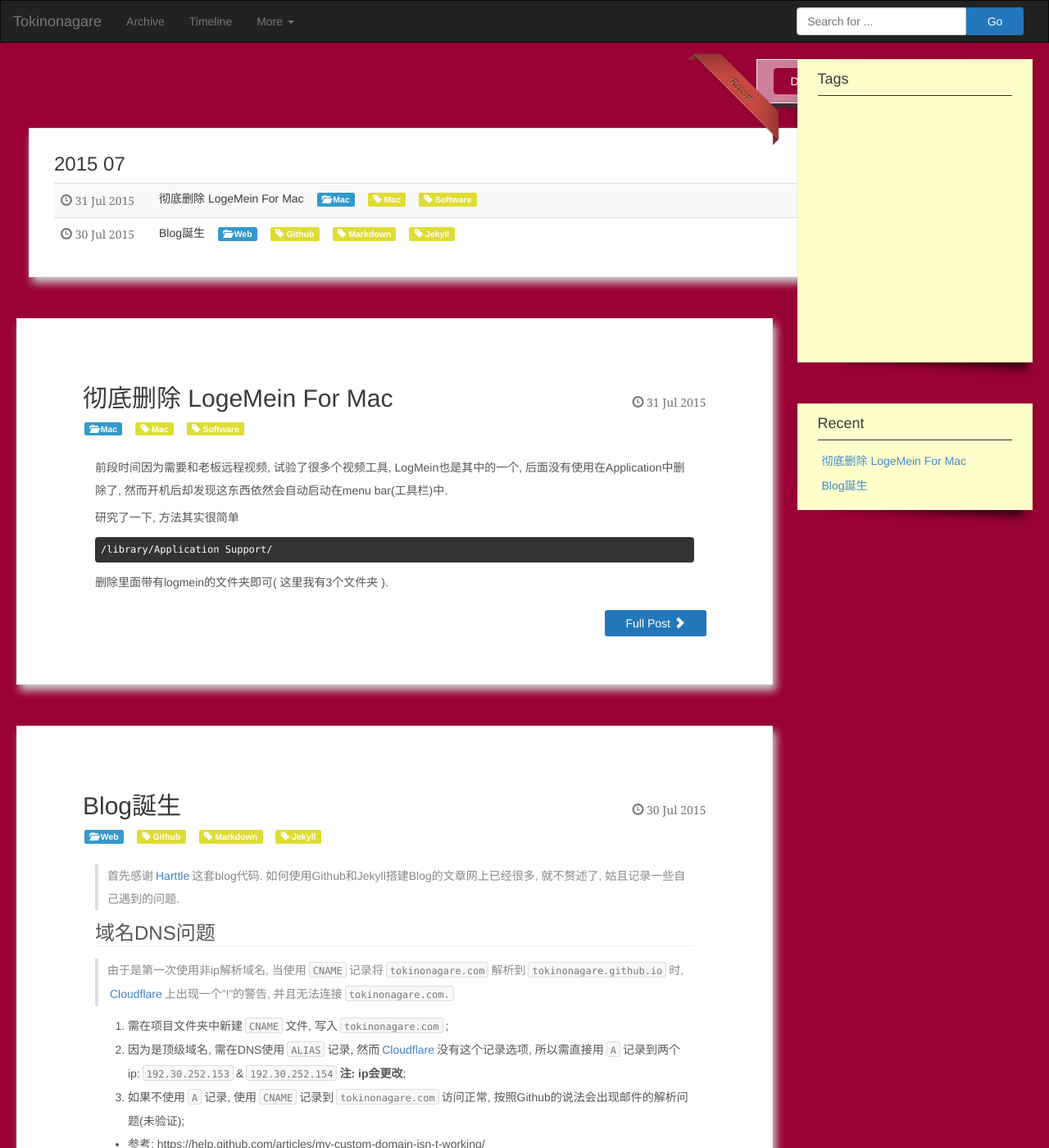
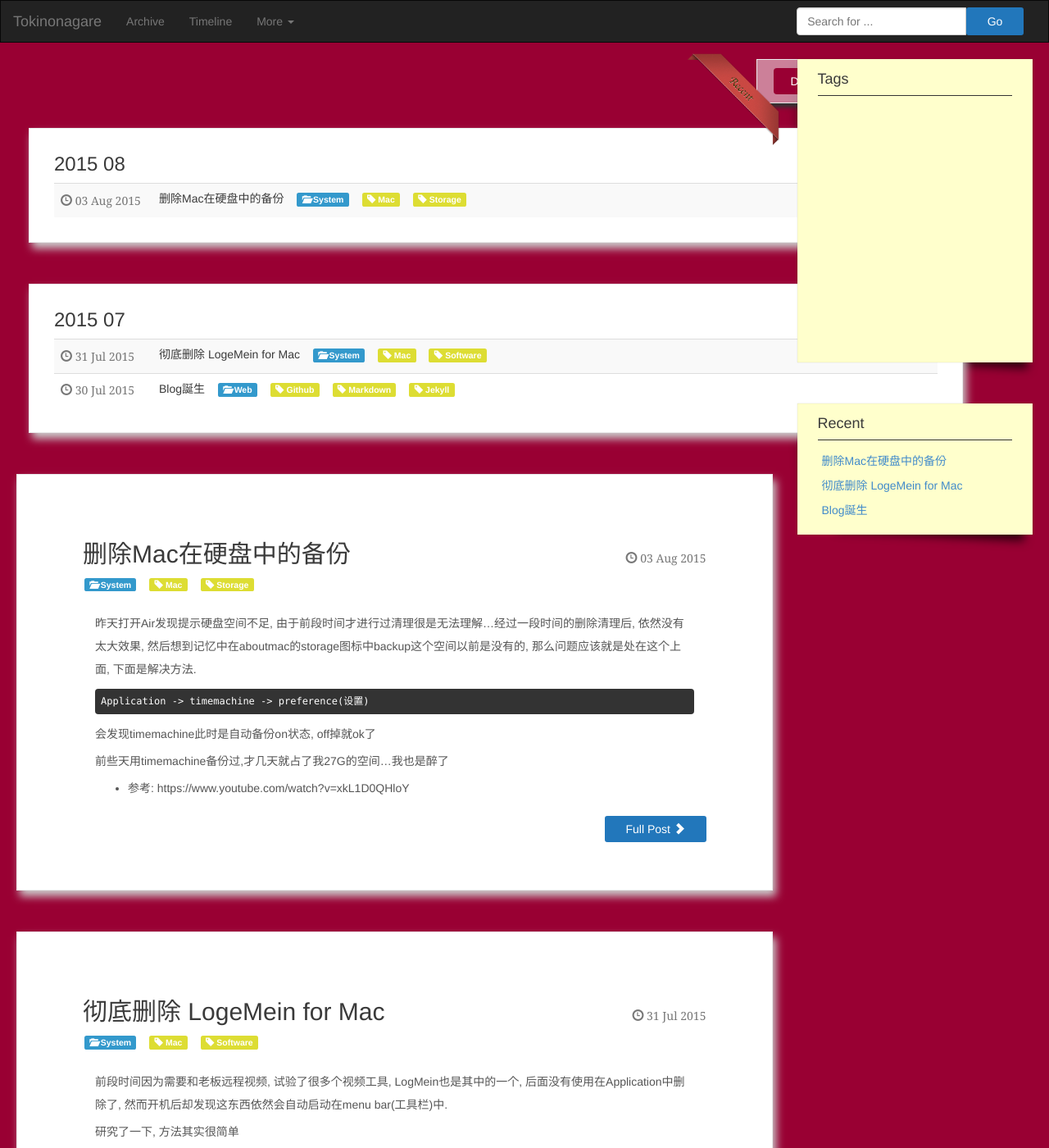
Before and after one commit to tokinonagare/tokinonagare.github.io, a Jekyll site: the page built from index.html, in a window 1280 px wide and 1400 px high. Shown: the whole window at 82% size. Built offline with Jekyll 4.4.1, drawn with Linux system fonts in a browser that asks for light colours; nearby versions of some CDN libraries; library files that are not in the unit come from our copies; Markdown is read by kramdown in place of the engine named in the settings; the list of posts is cut into pages by our own code; comment, search, counter and statistics services are not loaded.

Commit message:
Blog post

````diff
--- a/_posts/2015-7-31-delete_logemein_for_mac.md
+++ b/_posts/2015-07-31-Delete_Logemein_for_Mac.md
@@ -1,11 +1,11 @@
 ---
 layout: blog
-categories: Mac
-title:  彻底删除 LogeMein For Mac
+categories: System
+title:  彻底删除 LogeMein for Mac
 tags: Mac Software
 redirect_from:
-  - /web/Delete_LogeMein_For_Mac.html
-  - /2015/7/30/Delete_LogeMein_For_Mac/
+  - /web/Delete_LogeMein_for_Mac.html
+  - /2015/07/30/Delete_LogeMein_for_Mac/
 ---
 
 前段时间因为需要和老板远程视频, 试验了很多个视频工具, LogMein也是其中的一个, 后面没有使用在Application中删除了, 然而开机后却发现这东西依然会自动启动在menu bar(工具栏)中.
--- /dev/null
+++ b/_posts/2015-08-03-Delete_Backup_in_Storage.md
@@ -0,0 +1,21 @@
+---
+layout: blog
+categories: System
+title:  删除Mac在硬盘中的备份
+tags: Mac Storage
+redirect_from:
+  - /web/Delete_Backup_in_Storage.html
+  - /2015/08/03/Delete_Backup_in_Storage/
+---
+
+昨天打开Air发现提示硬盘空间不足, 由于前段时间才进行过清理很是无法理解...经过一段时间的删除清理后, 依然没有太大效果, 然后想到记忆中在aboutmac的storage图标中backup这个空间以前是没有的, 那么问题应该就是处在这个上面, 下面是解决方法.
+
+```
+Application -> timemachine -> preference(设置)
+```
+
+会发现timemachine此时是自动备份on状态, off掉就ok了
+
+前些天用timemachine备份过,才几天就占了我27G的空间...我也是醉了
+
+* 参考: https://www.youtube.com/watch?v=xkL1D0QHloY
````
Also changed, not shown: _posts/2015-07-30-Blog_TanJyou.md (renamed from _posts/2015-07-30-Blog-tanjyou.md, +3 -3 lines).
